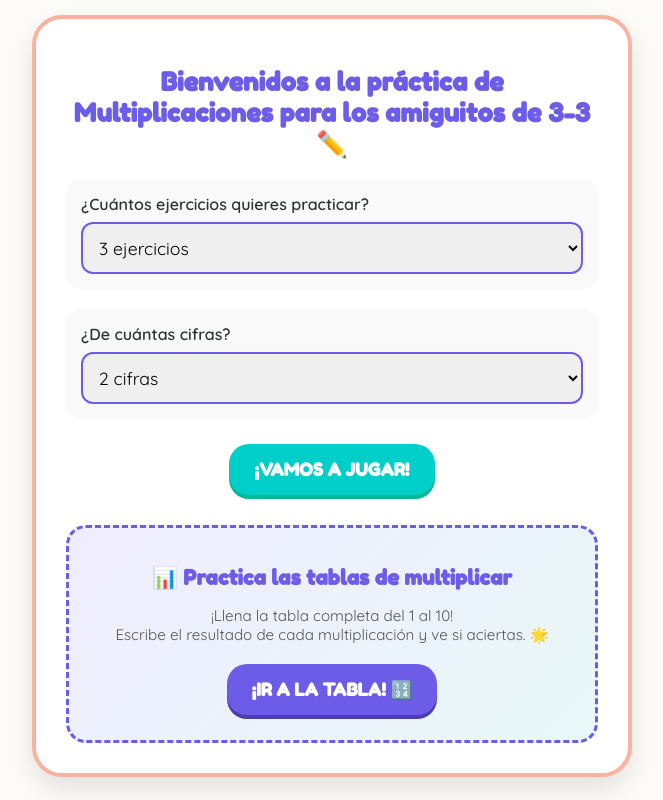
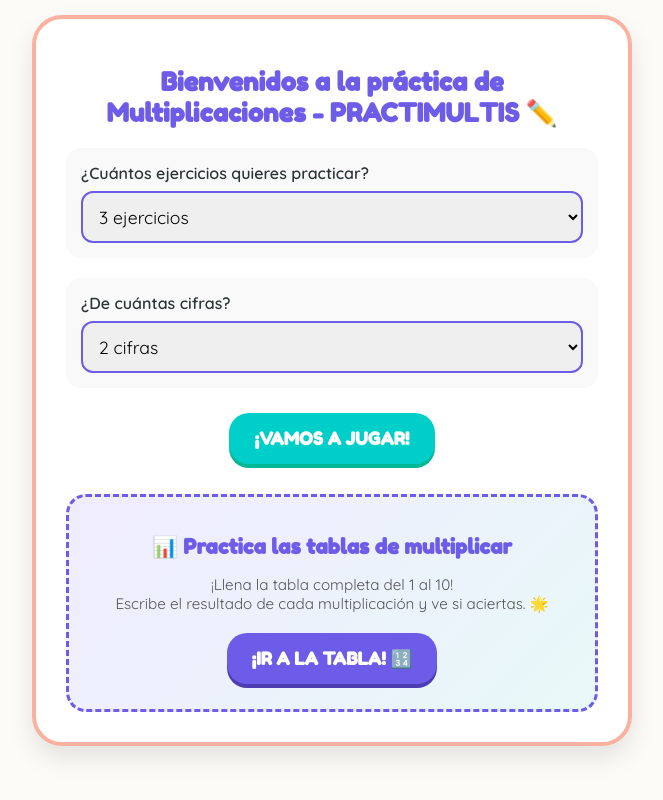
Before and after one commit to havesga86/practimultis, a plain HTML site: page index.html in a window 1280 px wide. Shown: the whole page, without its empty margins (308-971 px from the left). Drawn offline with Linux system fonts and the light colour scheme.

Commit message:
Update index.html
Cambiado el título de bienvenida en la PANTALLA 1 para hacer el sitio algo más genérico.

```diff
--- a/index.html
+++ b/index.html
@@ -427,7 +427,7 @@
          PANTALLA 1: CONFIGURACIÓN
          =========================== -->
     <div id="setup-screen" class="container">
-        <h1>Bienvenidos a la práctica de Multiplicaciones para los amiguitos de 3-3 ✏️</h1>
+        <h1>Bienvenidos a la práctica de Multiplicaciones - PRACTIMULTIS ✏️</h1>
 
         <!-- Cantidad de ejercicios: ahora hasta 10 -->
         <div class="setup-group">
```
